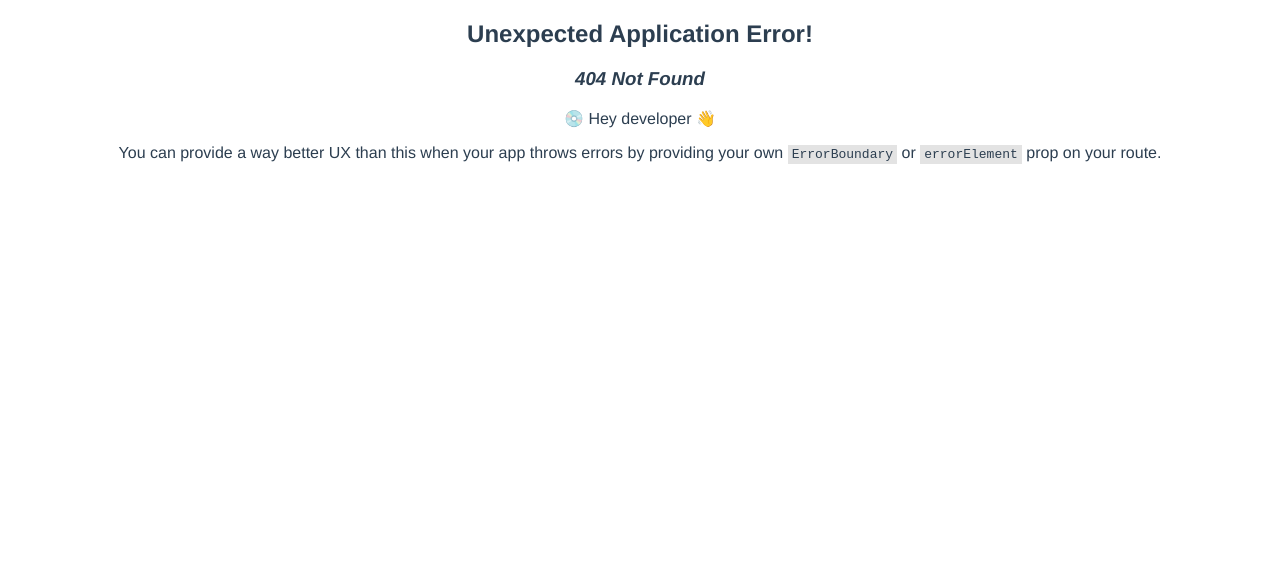
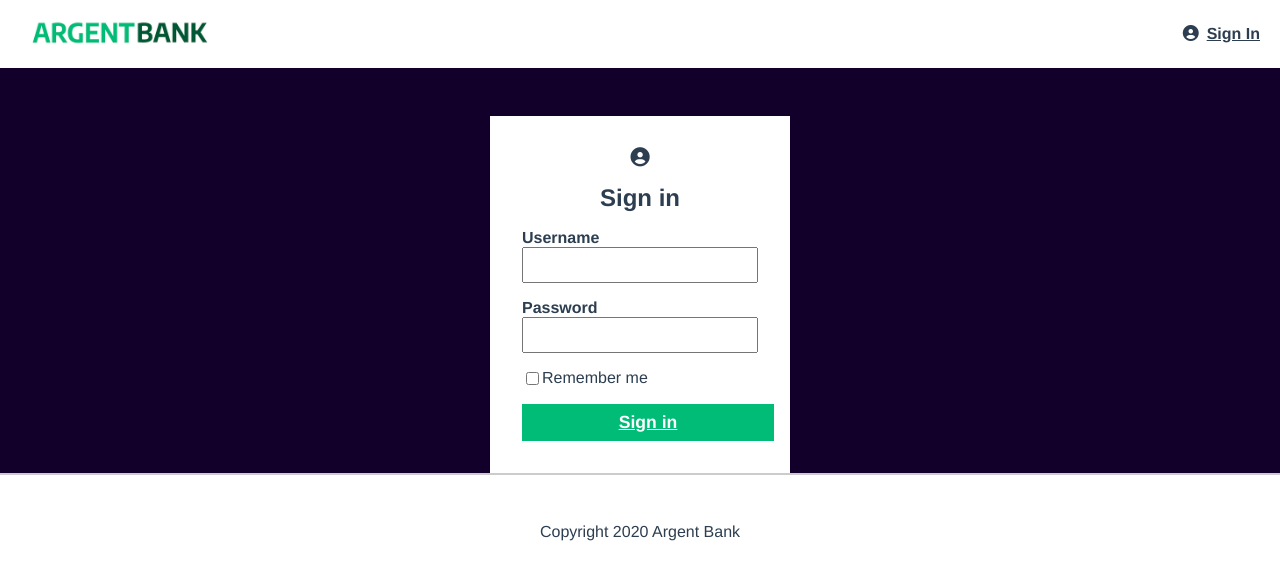
Before and after one commit to Axido545/argent-bank, a React (Vite) app: page /login in a window 1280 px wide. Before the commit this address had no page. Shown: the top 580 px of the page. Built offline with nearby package versions, Linux system fonts and the light colour scheme.

Commit message:
change name login & dashboard

```diff
--- a/src/layout/header/Header.jsx
+++ b/src/layout/header/Header.jsx
@@ -5,7 +5,7 @@ import { NavLink } from "react-router-dom"
 export default function Header() {
     return <div className="header">
         <NavLink to="/"><img className="logo" src={logo} alt="logo" /></NavLink>
-        <NavLink to="/sign-in" className="header-nav">
+        <NavLink to="/login" className="header-nav">
             <i className="fa fa-user-circle"></i>Sign In
         </NavLink>
     </div>
--- a/src/pages/user/User.jsx
+++ b/src/pages/dashboard/Dashboard.jsx
@@ -1,9 +1,9 @@
 import Header from "../../layout/header/Header"
 import Footer from "../../layout/footer/Footer"
-import "./user.css"
+import "./dashboard.css"
 import Account from "../../components/account/Account"
 
-export default function User() {
+export default function Dashboard() {
     return <div>
         <Header />
         <main className="user-main">
--- a/src/pages/login/login.jsx
+++ b/src/pages/login/login.jsx
@@ -2,7 +2,7 @@ import Header from "../../layout/header/Header";
 import Footer from "../../layout/footer/Footer";
 import "./login.css"
 
-export default function SignIn() {
+export default function Login() {
     return <div>
         <Header />
         <main className="main-login">
@@ -27,7 +27,7 @@ export default function SignIn() {
                     /><label htmlFor="remember-me">Remember me</label>
 
                 </div>
-                <a className="login-button" href="/user">Sign in</a>
+                <a className="login-button" href="/dashboard">Sign in</a>
             </form>
         </main>
         <Footer />
```
Also changed, not shown: src/main.jsx (+6 -6 lines), src/pages/dashboard/dashboard.css (renamed from src/pages/user/user.css).
